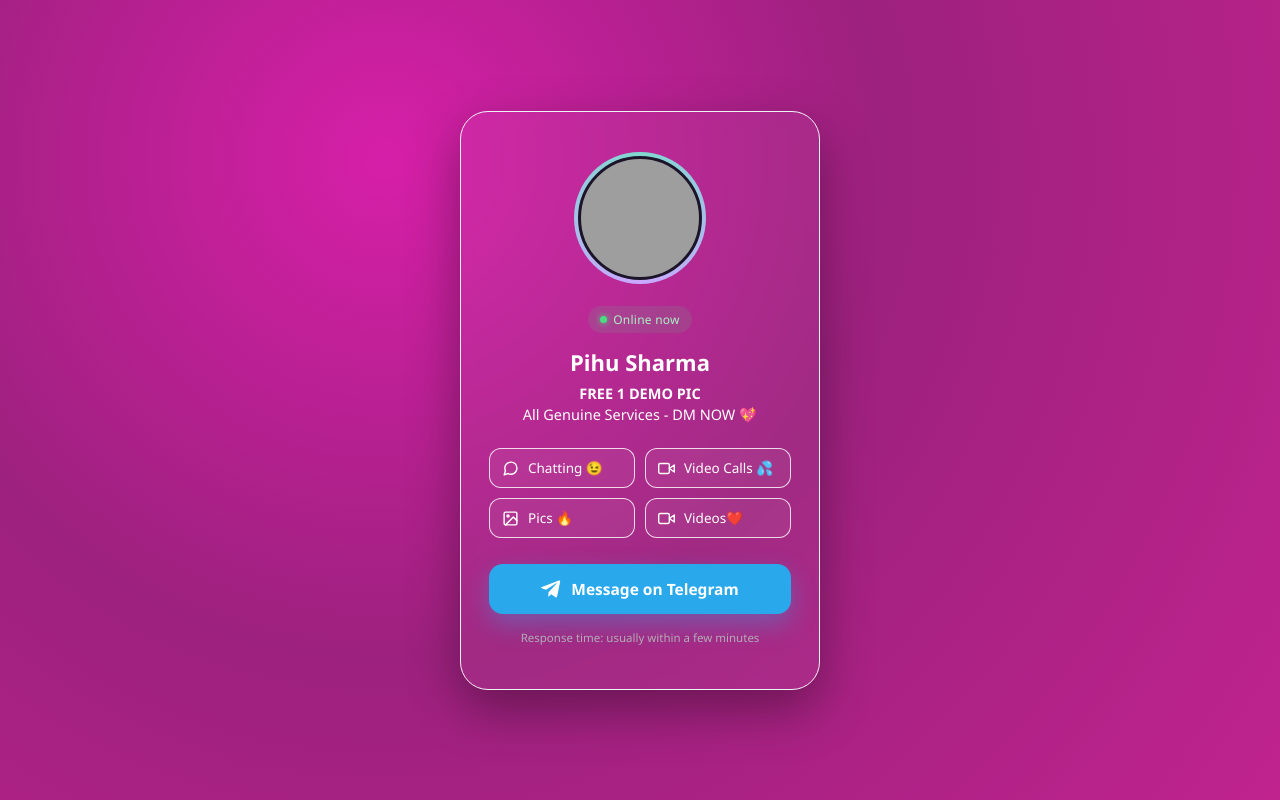
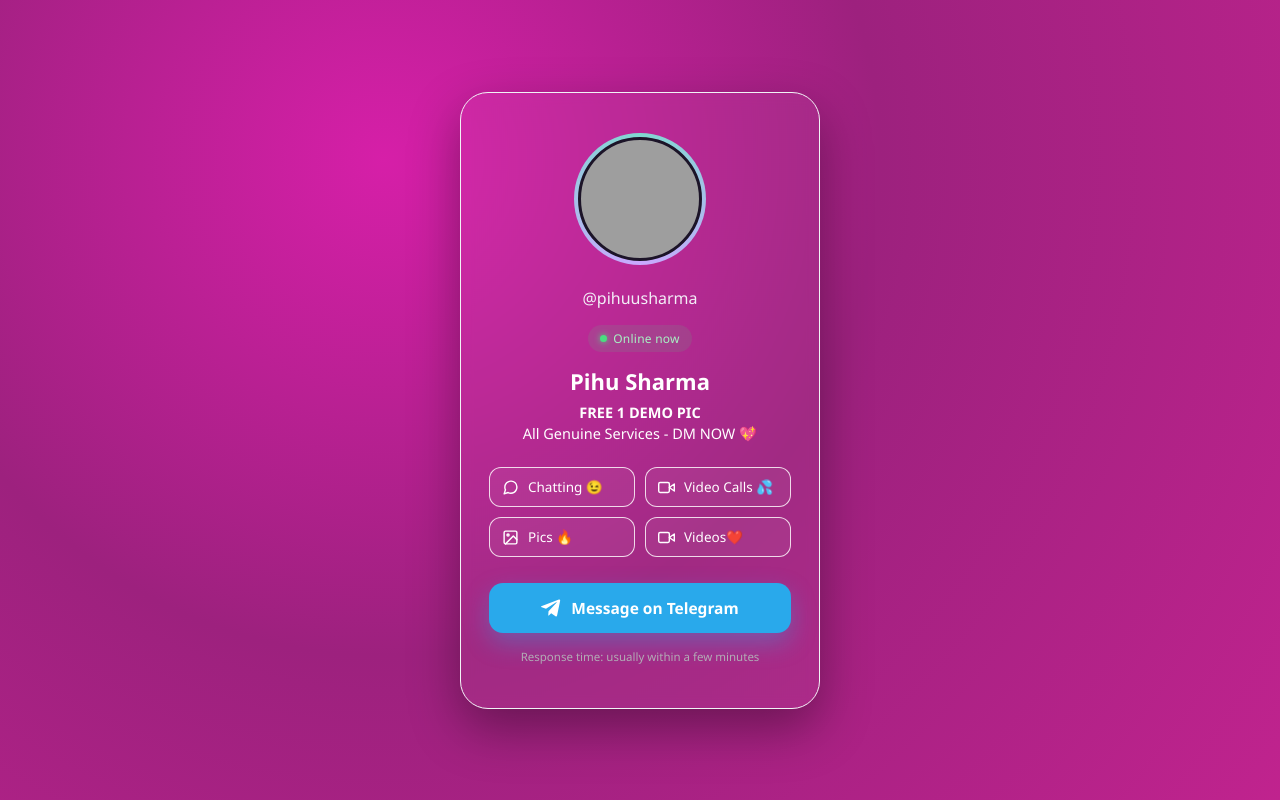
Before and after one commit to chatmigohelp-sys/landing, a plain HTML site: page index.html in a window 1280 px wide. Drawn offline with Linux system fonts and the light colour scheme; grey boxes are pictures that could not be loaded.

Commit message:
Update index.html

```diff
--- a/index.html
+++ b/index.html
@@ -207,8 +207,9 @@
     <div class="avatar-ring">
       <div class="avatar"></div>
     </div>
+    <p>@pihuusharma</p>
+    <div class="status"><span class="dot"></span>Online now</div>
 
-    <div class="status"><span class="dot"></span>Online now</div>
 
     <!-- ✏️ Change name here -->
     <h1>Pihu Sharma</h1>
```
